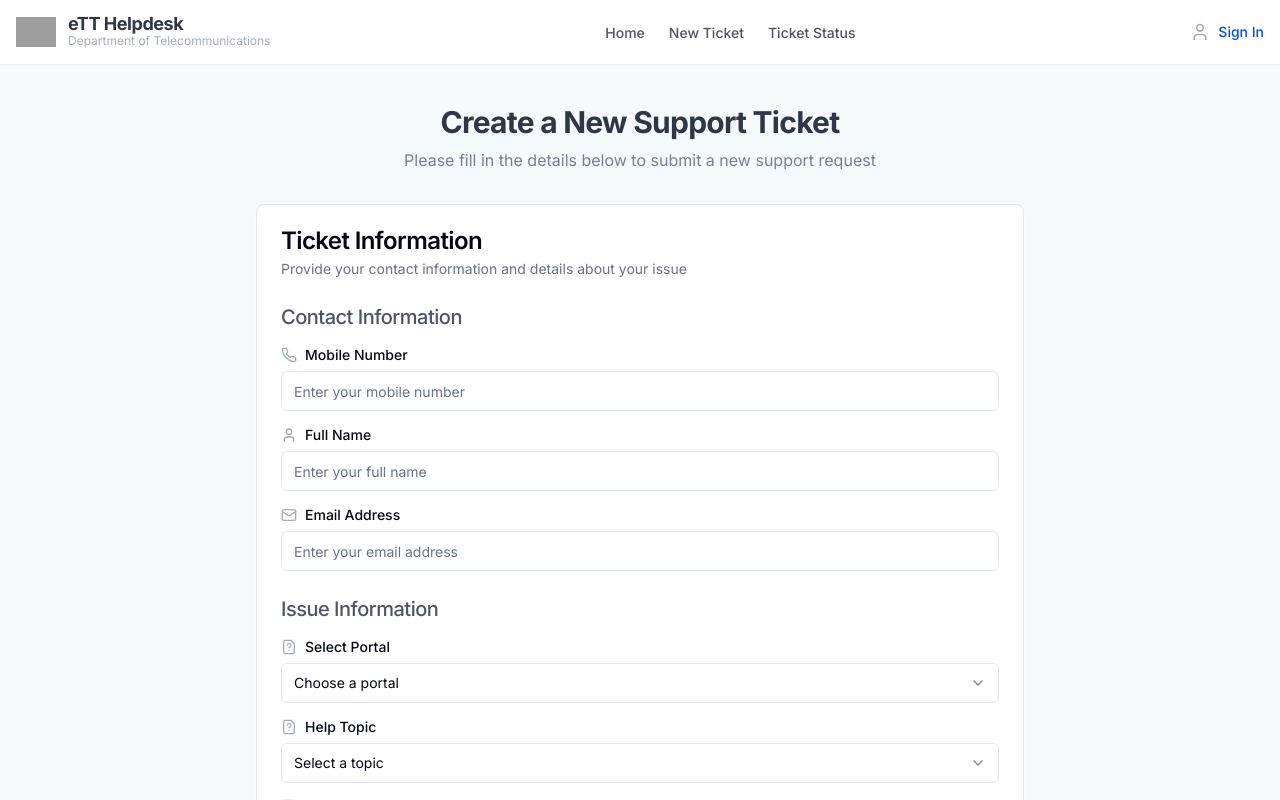
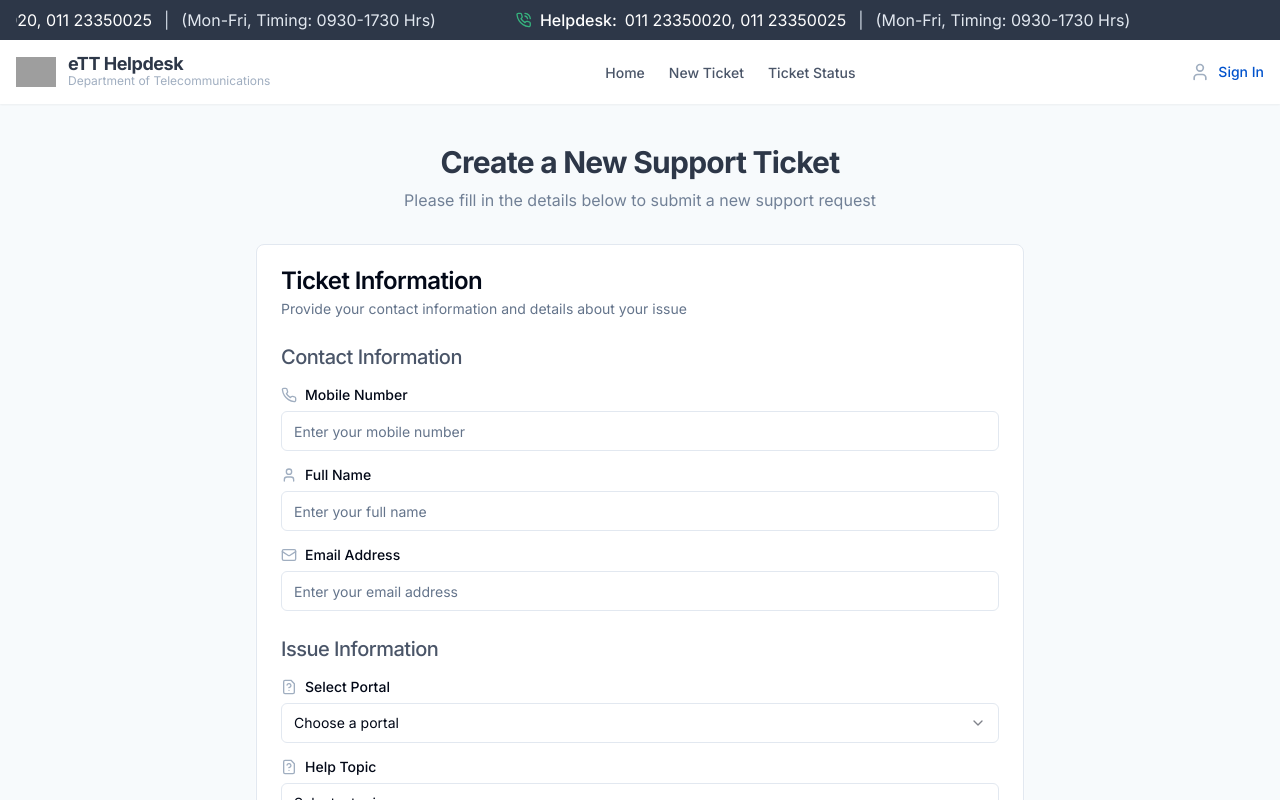
Before and after one commit to ShahanwazJi/ett-helpdesk-design-ai, a React (Vite) app: page /new-ticket in a window 1280 px wide. Shown: the top 800 px of the page. Built offline with nearby package versions, Linux system fonts and the light colour scheme; grey boxes are pictures that could not be loaded.

Commit message:
Add helpdesk number with scrolling effect
Added the helpdesk number "011 23350020, 011 23350025 (Mon-Fri, Timing: 0930-1730 Hrs)" with a scrolling effect.

```diff
--- a/src/components/layout/Layout.tsx
+++ b/src/components/layout/Layout.tsx
@@ -2,6 +2,7 @@
 import React from 'react';
 import Header from './Header';
 import Footer from './Footer';
+import ScrollingHelpdesk from './ScrollingHelpdesk';
 
 interface LayoutProps {
   children: React.ReactNode;
@@ -10,6 +11,7 @@ interface LayoutProps {
 const Layout = ({ children }: LayoutProps) => {
   return (
     <div className="flex flex-col min-h-screen">
+      <ScrollingHelpdesk />
       <Header />
       <main className="flex-1">{children}</main>
       <Footer />
--- /dev/null
+++ b/src/components/layout/ScrollingHelpdesk.tsx
@@ -0,0 +1,34 @@
+
+import React from 'react';
+import { PhoneCall } from 'lucide-react';
+import { ScrollArea } from '@/components/ui/scroll-area';
+
+const ScrollingHelpdesk = () => {
+  return (
+    <div className="bg-neutral-800 text-white py-2 overflow-hidden">
+      <div className="container mx-auto px-4">
+        <ScrollArea className="w-full whitespace-nowrap">
+          <div className="flex items-center animate-[marquee_20s_linear_infinite]">
+            <div className="flex items-center">
+              <PhoneCall className="h-4 w-4 mr-2 text-secondary" />
+              <span className="font-medium mr-2">Helpdesk:</span>
+              <span>011 23350020, 011 23350025</span>
+              <span className="mx-3 text-neutral-400">|</span>
+              <span className="text-neutral-300">(Mon-Fri, Timing: 0930-1730 Hrs)</span>
+              <span className="mx-10"></span>
+              {/* Duplicate content for continuous scrolling effect */}
+              <PhoneCall className="h-4 w-4 mr-2 text-secondary" />
+              <span className="font-medium mr-2">Helpdesk:</span>
+              <span>011 23350020, 011 23350025</span>
+              <span className="mx-3 text-neutral-400">|</span>
+              <span className="text-neutral-300">(Mon-Fri, Timing: 0930-1730 Hrs)</span>
+              <span className="mx-10"></span>
+            </div>
+          </div>
+        </ScrollArea>
+      </div>
+    </div>
+  );
+};
+
+export default ScrollingHelpdesk;
--- a/tailwind.config.ts
+++ b/tailwind.config.ts
@@ -88,6 +88,10 @@ export default {
 				'accordion-up': {
 					from: { height: 'var(--radix-accordion-content-height)' },
 					to: { height: '0' }
+				},
+				'marquee': {
+					'0%': { transform: 'translateX(0%)' },
+					'100%': { transform: 'translateX(-50%)' }
 				}
 			},
 			animation: {
```
